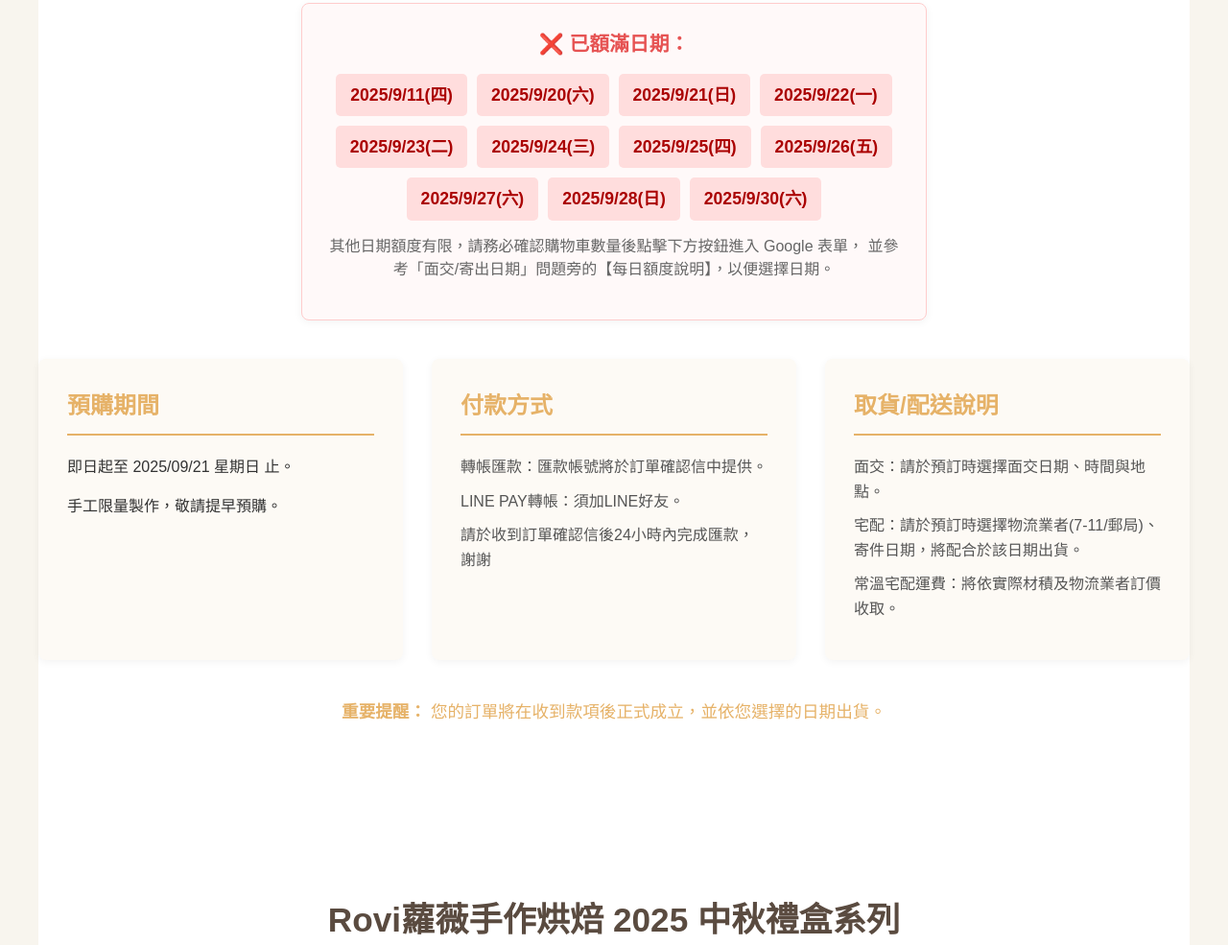
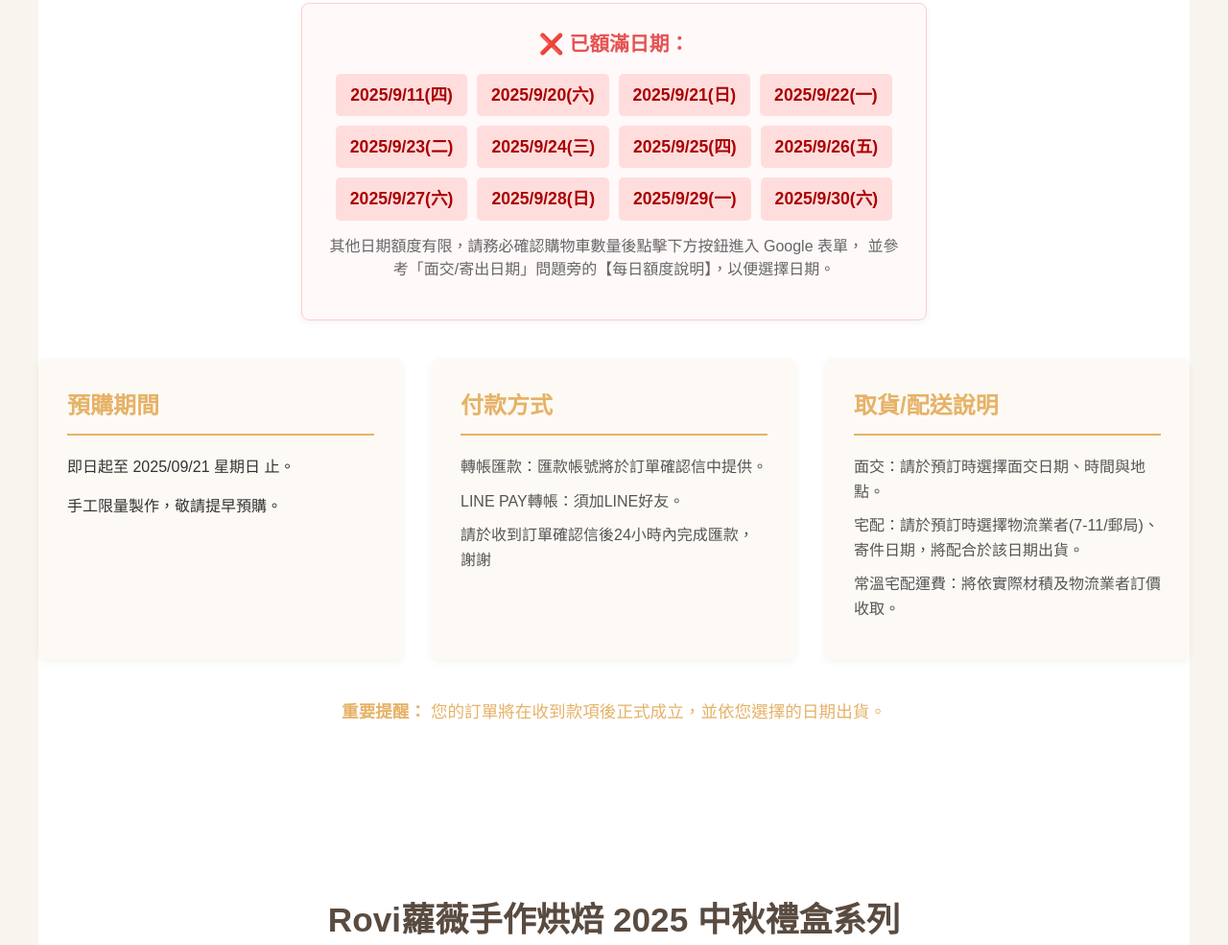
Before and after one commit to Rovihandmade/2025_mooncake_order, a plain HTML site: page index.html in a window 1280 px wide. Shown: the part 2537-3522 px from the top of the page at 96% size. Drawn offline with Linux system fonts and the light colour scheme.

Commit message:
Update index.html

```diff
--- a/index.html
+++ b/index.html
@@ -890,6 +890,7 @@ footer a:hover {
                     <li>2025/9/26(五) </li>
                     <li>2025/9/27(六) </li>
                     <li>2025/9/28(日) </li>
+                    <li>2025/9/29(一) </li>
                     <li>2025/9/30(六) </li>
                     <!-- 您需要手動更新這裡，添加已額滿的日期 -->
                     <!-- 例如：<li>9/10 (三) - 額滿</li> -->
```
